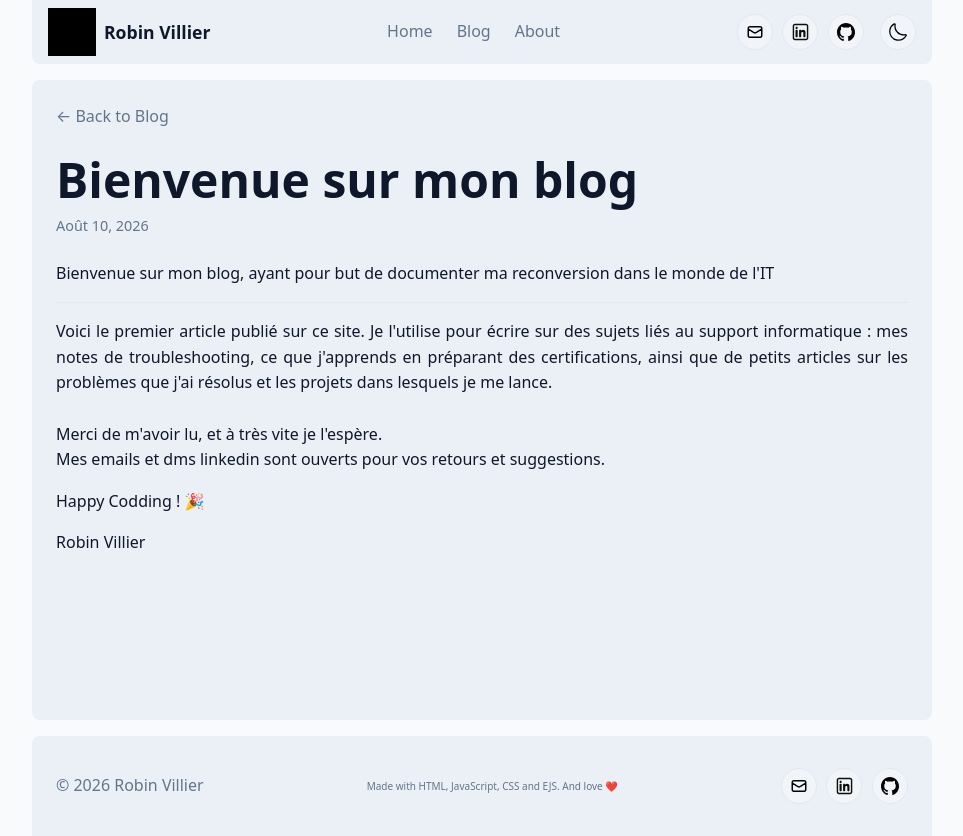
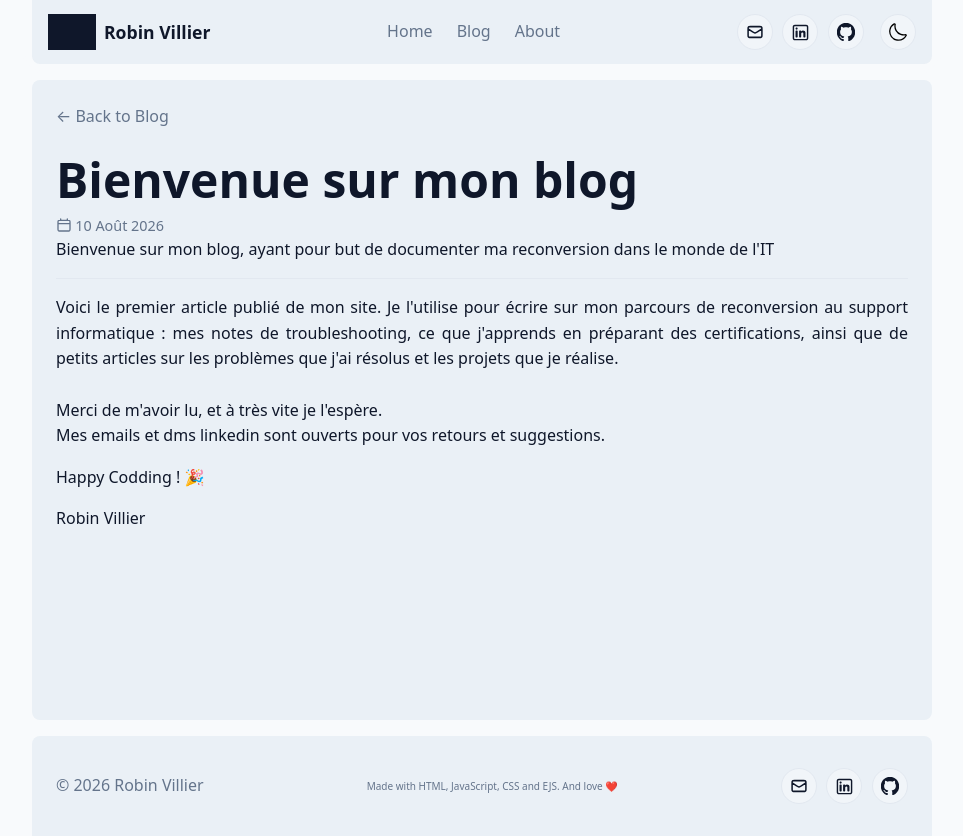
Before and after one commit to RobinVillier/it_support_blog, a web app: file docs/blog/posts/welcome-to-my-blog.html in a window 1280 px wide. Shown: the whole page, without its empty margins (158-1121 px from the left). Run offline with its HTML, style and script files only (its server is not run), Linux system fonts and the light colour scheme; grey boxes are pictures that could not be loaded.

Commit message:
Better header. New svg way to switch between light and dark mode. New calendar icon for blog posts.

```diff
--- a/docs/blog/posts/welcome-to-my-blog.html
+++ b/docs/blog/posts/welcome-to-my-blog.html
@@ -25,7 +25,7 @@
   <header class="site-header">
   <div class="container">
     <a class="site-logo" href="../../index.html">
-      <img class="site-logo-icon" src="../../assets/images/logo.svg" alt="">
+      <span class="icon-mask site-logo-icon" aria-hidden="true"></span>
       Robin Villier
     </a>
 
@@ -45,19 +45,19 @@
 
         <li>
           <a class="contact-icon-link" href="mailto:rvillier99@gmail.com" aria-label="Email">
-            <img class="contact-icon" src="../../assets/images/email.svg" alt="">
+            <span class="icon-mask contact-icon" aria-hidden="true" style="mask-image: url('../../assets/images/email.svg'); -webkit-mask-image: url('../../assets/images/email.svg');"></span>
           </a>
         </li>
 
         <li>
           <a class="contact-icon-link" href="https://www.linkedin.com/in/robin-villier/" aria-label="LinkedIn" target="_blank" rel="noopener">
-            <img class="contact-icon" src="../../assets/images/linkedin.svg" alt="">
+            <span class="icon-mask contact-icon" aria-hidden="true" style="mask-image: url('../../assets/images/linkedin.svg'); -webkit-mask-image: url('../../assets/images/linkedin.svg');"></span>
           </a>
         </li>
 
         <li>
           <a class="contact-icon-link" href="https://github.com/RobinVillier" aria-label="GitHub" target="_blank" rel="noopener">
-            <img class="contact-icon" src="../../assets/images/github.svg" alt="">
+            <span class="icon-mask contact-icon" aria-hidden="true" style="mask-image: url('../../assets/images/github.svg'); -webkit-mask-image: url('../../assets/images/github.svg');"></span>
           </a>
         </li>
 
@@ -75,15 +75,19 @@
     <article class="container post">
       <a class="back-link" href="../../blog/index.html">← Back to Blog</a>
       <h1>Bienvenue sur mon blog</h1>
-      <p class="post-date">Août 10, 2026</p>
-
+      <div class="date-icon">
+        <span class="icon-mask calendar-icon" aria-hidden="true"></span>
+        <span class="post-date">
+          10 Août 2026
+        </span>
+      </div>
       <p class="btm-divider">Bienvenue sur mon blog, ayant pour but de documenter ma reconversion dans le monde de l'IT</p>
       <p>
-      Voici le premier article publié sur ce site.
-      Je l'utilise pour écrire sur des sujets liés au support informatique :
+      Voici le premier article publié de mon site.
+      Je l'utilise pour écrire sur mon parcours de reconversion au support informatique :
       mes notes de troubleshooting, ce que j'apprends en préparant des certifications,
       ainsi que de petits articles sur les problèmes que j'ai résolus et les
-      projets dans lesquels je me lance.
+      projets que je réalise.
       </p>
 
       <br>
@@ -111,19 +115,19 @@
 
       <li>
         <a class="contact-icon-link" href="mailto:rvillier99@gmail.com" aria-label="Email">
-          <img class="contact-icon" src="../../assets/images/email.svg" alt="">
+          <span class="icon-mask contact-icon" aria-hidden="true" style="mask-image: url('../../assets/images/email.svg'); -webkit-mask-image: url('../../assets/images/email.svg');"></span>
         </a>
       </li>
 
       <li>
         <a class="contact-icon-link" href="https://www.linkedin.com/in/robin-villier/" aria-label="LinkedIn" target="_blank" rel="noopener">
-          <img class="contact-icon" src="../../assets/images/linkedin.svg" alt="">
+          <span class="icon-mask contact-icon" aria-hidden="true" style="mask-image: url('../../assets/images/linkedin.svg'); -webkit-mask-image: url('../../assets/images/linkedin.svg');"></span>
         </a>
       </li>
 
       <li>
         <a class="contact-icon-link" href="https://github.com/RobinVillier" aria-label="GitHub" target="_blank" rel="noopener">
-          <img class="contact-icon" src="../../assets/images/github.svg" alt="">
+          <span class="icon-mask contact-icon" aria-hidden="true" style="mask-image: url('../../assets/images/github.svg'); -webkit-mask-image: url('../../assets/images/github.svg');"></span>
         </a>
       </li>
 
--- a/docs/css/style.css
+++ b/docs/css/style.css
@@ -26,10 +26,7 @@ button {
   cursor: pointer;
 }
 
-/* ---------- Theme tokens ---------- */
-/* Light theme is the default. Dark theme applies automatically if the
-   visitor's OS prefers it, and can always be overridden by the toggle
-   (which sets data-theme on <html> and is persisted in localStorage). */
+/* ---------- Theme variable ---------- */
 :root {
   --color-bg-primary: #f8fafc;
   --color-bg-secondary: #eaf0f6;
@@ -158,12 +155,16 @@ h3 { font-size: 1.15rem; }
 
 /* ---------- Header / Nav ---------- */
 .site-header {
+  position: sticky;
+  top: 0;
+  z-index: 40;
   padding: 0 1rem;
   width: calc(100% - 1.5rem);
   max-width: var(--max-width);
   margin: 0 auto;
   border-radius: 0 0 var(--radius) var(--radius);
   background-color: var(--color-bg-secondary);
+  box-shadow: 0 0 8px 5px var(--color-bg-primary);
 }
 
 .site-header .container {
@@ -184,14 +185,25 @@ h3 { font-size: 1.15rem; }
   white-space: nowrap;
 }
 
+/* Masked icons follow --color-text automatically in both themes, no matter
+   whether the source image is a vector SVG or a raster PNG/JPG wrapped in
+   one — the image is only used as an alpha silhouette. */
+.icon-mask {
+  display: inline-block;
+  background-color: var(--color-text);
+  -webkit-mask-repeat: no-repeat;
+  mask-repeat: no-repeat;
+  -webkit-mask-position: center;
+  mask-position: center;
+  -webkit-mask-size: contain;
+  mask-size: contain;
+}
+
 .site-logo-icon {
   width: 3rem;
   height: 3rem;
-  filter: brightness(0) invert(1);
-}
-
-:root[data-theme="light"] .site-logo-icon {
-  filter: brightness(0);
+  -webkit-mask-image: url(../assets/images/logo.svg);
+  mask-image: url(../assets/images/logo.svg);
 }
 
 .nav-toggle {
@@ -256,14 +268,9 @@ h3 { font-size: 1.15rem; }
   width: 1.1rem;
   height: 1.1rem;
 }
+/* mask-image itself is set inline per-instance (see header.ejs/footer.ejs),
+   since each contact link uses a different icon file */
 
-/* the source SVGs are solid black; invert them in dark mode so they stay
-   visible against the dark surface behind them */
-:root[data-theme="dark"] .contact-icon {
-  filter: invert(1);
-}
-
-/* Mobile nav: full-screen panel that slides in from the right */
 @media (max-width: 640px) {
   .nav-toggle {
     display: inline-flex;
@@ -405,11 +412,10 @@ main {
 }
 
 .udemy-icon {
-  filter: brightness(0) invert(1);
-}
-
-:root[data-theme="light"] .udemy-icon {
-  filter: brightness(0);
+  width: 10rem;
+  aspect-ratio: 1000 / 375.9;
+  -webkit-mask-image: url(../assets/images/udemy.svg);
+  mask-image: url(../assets/images/udemy.svg);
 }
 
 /* ---------- Resume (About page) ---------- */
@@ -432,7 +438,7 @@ main {
   width: 160px;
   height: 160px;
   object-fit: cover;
-  border : 2px solid #006FFF;
+  border : 3px solid #006FFF;
   border-radius: 50%;
   box-shadow: 0 0 8px 5px #006eff4f ;
 }
@@ -585,13 +591,31 @@ main {
 
 .post-list-item h2 {
   font-size: 1.2rem;
+  margin-bottom: 8px;
+}
+
+.calendar-icon {
+  background-color: var(--color-text-muted);
+  width: 1rem;
+  height: 1rem;
+  -webkit-mask-image: url(../assets/images/calendar.svg);
+  mask-image: url(../assets/images/calendar.svg);
+}
+
+.date-icon {
+  display: flex;
+  align-items: center;
+  gap: 0.2rem;
 }
 
 .post-date {
-  display: block;
   margin-top: 0.25rem;
   color: var(--color-text-muted);
   font-size: 0.9rem;
+}
+
+.date-icon .post-date {
+  margin-top: 0;
 }
 
 .post-list-item p {
@@ -612,11 +636,6 @@ main {
 
 .post h1 {
   margin-bottom: 0.25rem;
-}
-
-.post .post-date {
-  margin-top: 0;
-  margin-bottom: 1.5rem;
 }
 
 .post p {
--- a/src/pages/index.ejs
+++ b/src/pages/index.ejs
@@ -33,7 +33,7 @@
           <p class="cert-issuer">Google LLC - 2026</p>
         </li>
         <li class="cert-card">
-          <img class="udemy-icon" src="<%= base %>assets/images/udemy.svg" alt="Certification Udemy pour le cours Python - Formation Complete de Thibault Houdon.">
+          <span class="icon-mask udemy-icon" role="img" aria-label="Certification Udemy pour le cours Python - Formation Complete de Thibault Houdon."></span>
           <h3>Python - Formation Complète</h3>
           <p class="cert-issuer">Udemy - Thibault Houdon - 2021</p>
         </li>
--- a/src/partials/footer.ejs
+++ b/src/partials/footer.ejs
@@ -6,7 +6,7 @@
       <% contactLinks.forEach(function (link) { %>
       <li>
         <a class="contact-icon-link" href="<%= link.href %>" aria-label="<%= link.label %>"<% if (link.href.indexOf("http") === 0) { %> target="_blank" rel="noopener"<% } %>>
-          <img class="contact-icon" src="<%= base %>assets/images/<%= link.icon %>" alt="">
+          <span class="icon-mask contact-icon" aria-hidden="true" style="mask-image: url('<%= base %>assets/images/<%= link.icon %>'); -webkit-mask-image: url('<%= base %>assets/images/<%= link.icon %>');"></span>
         </a>
       </li>
       <% }); %>
--- a/src/partials/header.ejs
+++ b/src/partials/header.ejs
@@ -1,7 +1,7 @@
 <header class="site-header">
   <div class="container">
     <a class="site-logo" href="<%= base %>index.html">
-      <img class="site-logo-icon" src="<%= base %>assets/images/logo.svg" alt="">
+      <span class="icon-mask site-logo-icon" aria-hidden="true"></span>
       Robin Villier
     </a>
 
@@ -17,7 +17,7 @@
         <% contactLinks.forEach(function (link) { %>
         <li>
           <a class="contact-icon-link" href="<%= link.href %>" aria-label="<%= link.label %>"<% if (link.href.indexOf("http") === 0) { %> target="_blank" rel="noopener"<% } %>>
-            <img class="contact-icon" src="<%= base %>assets/images/<%= link.icon %>" alt="">
+            <span class="icon-mask contact-icon" aria-hidden="true" style="mask-image: url('<%= base %>assets/images/<%= link.icon %>'); -webkit-mask-image: url('<%= base %>assets/images/<%= link.icon %>');"></span>
           </a>
         </li>
         <% }); %>
```
Also changed, not shown: css/style.css (+47 -28 lines), docs/about.html (+7 -7 lines), docs/blog/index.html (+13 -8 lines), docs/index.html (+8 -8 lines), src/pages/blog/index.ejs (+6 -1 lines), src/pages/blog/posts/welcome-to-my-blog.ejs (+9 -5 lines), assets/images/calendar.svg (added), docs/assets/images/calendar.svg (added).
